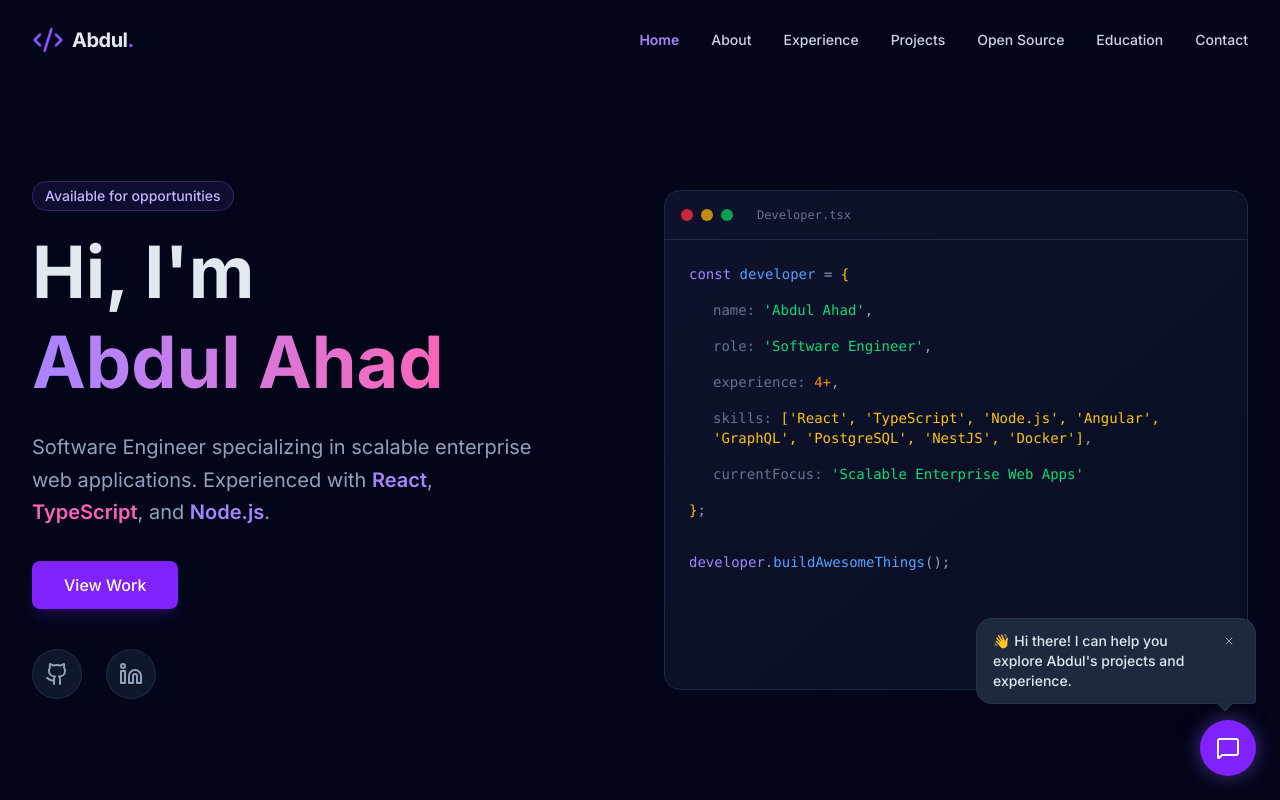
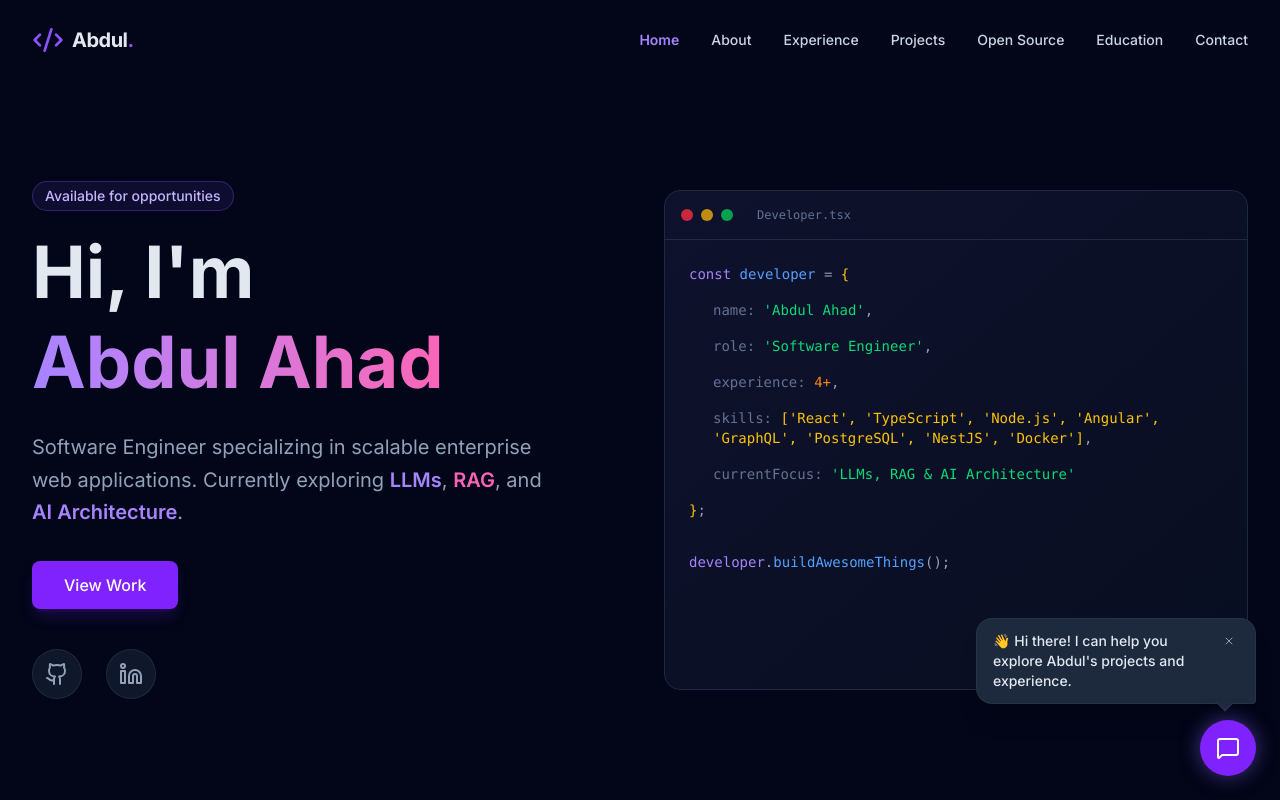
Before and after one commit to abdul99ahad/portfolio, a Next.js app: page / in a window 1280 px wide. Shown: the top 800 px of the page. Built offline with nearby package versions, Linux system fonts and the light colour scheme.

Commit message:
feat: update hero focus to llms, rag and ai architecture

```diff
--- a/src/components/Hero.tsx
+++ b/src/components/Hero.tsx
@@ -25,7 +25,7 @@ const Hero = () => {
                         <span className="text-gradient">Abdul Ahad</span>
                     </h1>
                     <p className="text-xl text-slate-400 mb-8 max-w-lg leading-relaxed">
-                        Software Engineer specializing in scalable enterprise web applications. Experienced with <span className="text-violet-400 font-semibold">React</span>, <span className="text-pink-400 font-semibold">TypeScript</span>, and <span className="text-violet-400 font-semibold">Node.js</span>.
+                        Software Engineer specializing in scalable enterprise web applications. Currently exploring <span className="text-violet-400 font-semibold">LLMs</span>, <span className="text-pink-400 font-semibold">RAG</span>, and <span className="text-violet-400 font-semibold">AI Architecture</span>.
                     </p>
 
                     <div className="flex flex-wrap gap-4 mb-10">
@@ -94,7 +94,7 @@ const Hero = () => {
                                 <span className="text-slate-500">skills:</span> <span className="text-yellow-400">['React', 'TypeScript', 'Node.js', 'Angular', 'GraphQL', 'PostgreSQL', 'NestJS', 'Docker']</span>,
                             </div>
                             <div className="pl-6">
-                                <span className="text-slate-500">currentFocus:</span> <span className="text-green-400">'Scalable Enterprise Web Apps'</span>
+                                <span className="text-slate-500">currentFocus:</span> <span className="text-green-400">'LLMs, RAG & AI Architecture'</span>
                             </div>
                             <div>
                                 <span className="text-yellow-400">{"}"}</span>;
```
